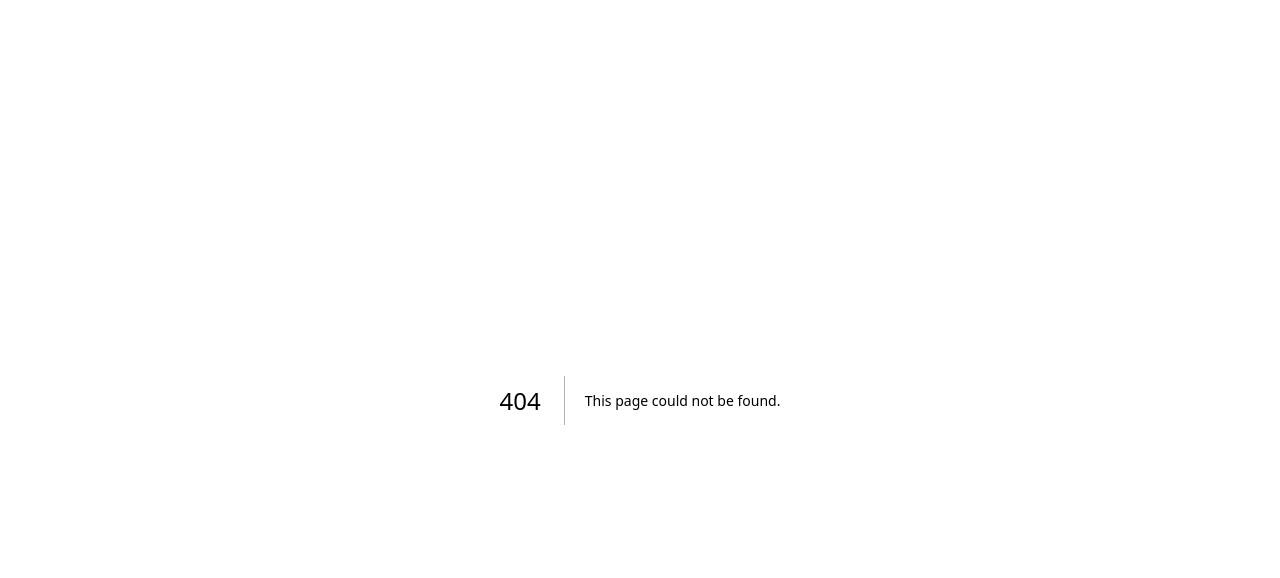
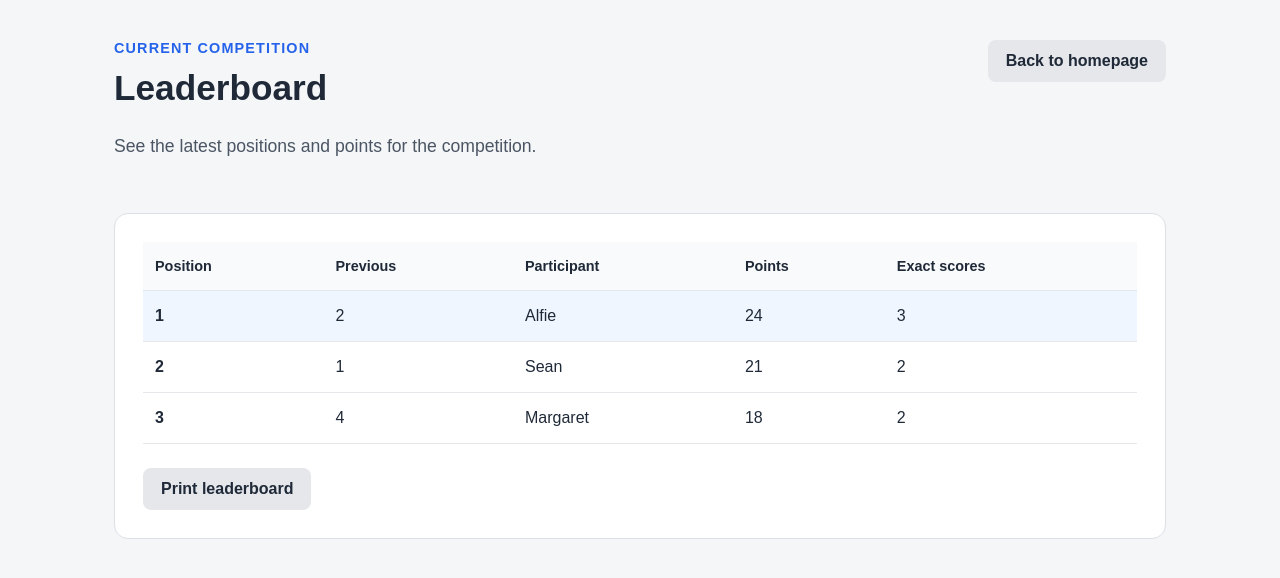
Before and after one commit to rnewbery/football-prediction-site, a Next.js app: page /leaderboard in a window 1280 px wide. Before the commit this address had no page. Shown: the top 578 px of the page. Built offline with nearby package versions, Linux system fonts and the light colour scheme.

Commit message:
Create initial football prediction website

```diff
--- a/src/app/globals.css
+++ b/src/app/globals.css
@@ -1,49 +1,245 @@
-:root {
-  --background: #ffffff;
-  --foreground: #171717;
-}
-
-@media (prefers-color-scheme: dark) {
-  :root {
-    --background: #0a0a0a;
-    --foreground: #ededed;
-  }
-}
-
-html {
-  height: 100%;
+* {
+  box-sizing: border-box;
 }
 
 html,
 body {
-  max-width: 100vw;
-  overflow-x: hidden;
+  margin: 0;
+  padding: 0;
 }
 
 body {
-  min-height: 100%;
+  font-family: Arial, Helvetica, sans-serif;
+  background: #f4f6f8;
+  color: #1f2937;
+}
+
+main {
+  max-width: 1100px;
+  margin: 0 auto;
+  padding: 40px 24px;
+}
+
+h1 {
+  margin-top: 0;
+  font-size: 2.2rem;
+}
+
+p {
+  font-size: 1.1rem;
+}
+.hero {
+  background: white;
+  border: 1px solid #dbe1e7;
+  border-radius: 14px;
+  padding: 48px;
+  margin-bottom: 24px;
+}
+
+.eyebrow {
+  margin: 0 0 12px;
+  font-size: 0.9rem;
+  font-weight: 700;
+  letter-spacing: 0.08em;
+  text-transform: uppercase;
+  color: #2563eb;
+}
+
+.hero h1 {
+  max-width: 720px;
+  margin-bottom: 16px;
+  font-size: 3rem;
+  line-height: 1.1;
+}
+
+.intro {
+  max-width: 680px;
+  margin-bottom: 28px;
+  color: #4b5563;
+  line-height: 1.7;
+}
+
+.actions {
+  display: flex;
+  gap: 12px;
+  flex-wrap: wrap;
+}
+
+button {
+  border: 0;
+  border-radius: 8px;
+  padding: 12px 18px;
+  font-size: 1rem;
+  font-weight: 700;
+  cursor: pointer;
+  background: #2563eb;
+  color: white;
+}
+
+button.secondary {
+  background: #e5e7eb;
+  color: #1f2937;
+}
+
+.card {
+  background: white;
+  border: 1px solid #dbe1e7;
+  border-radius: 14px;
+  padding: 28px;
+}
+
+.card h2 {
+  margin-top: 0;
+}
+
+.competition-details {
+  display: grid;
+  grid-template-columns: repeat(3, 1fr);
+  gap: 18px;
+}
+
+.competition-details div {
   display: flex;
   flex-direction: column;
-  color: var(--foreground);
-  background: var(--background);
-  font-family: Arial, Helvetica, sans-serif;
-  -webkit-font-smoothing: antialiased;
-  -moz-osx-font-smoothing: grayscale;
+  gap: 6px;
 }
 
-* {
-  box-sizing: border-box;
-  padding: 0;
-  margin: 0;
+.competition-details span {
+  font-size: 0.9rem;
+  color: #6b7280;
 }
 
-a {
-  color: inherit;
+@media (max-width: 700px) {
+  main {
+    padding: 24px 16px;
+  }
+
+  .hero {
+    padding: 28px;
+  }
+
+  .hero h1 {
+    font-size: 2.2rem;
+  }
+
+  .competition-details {
+    grid-template-columns: 1fr;
+  }
+}
+.button-link {
+  display: inline-block;
+  border-radius: 8px;
+  padding: 12px 18px;
+  font-size: 1rem;
+  font-weight: 700;
   text-decoration: none;
+  background: #2563eb;
+  color: white;
 }
 
-@media (prefers-color-scheme: dark) {
-  html {
-    color-scheme: dark;
+.button-link.secondary {
+  background: #e5e7eb;
+  color: #1f2937;
+}
+.page-header {
+  display: flex;
+  justify-content: space-between;
+  align-items: flex-start;
+  gap: 24px;
+  margin-bottom: 24px;
+}
+
+.form-grid {
+  display: grid;
+  grid-template-columns: repeat(2, 1fr);
+  gap: 18px;
+}
+
+label {
+  display: block;
+  margin-bottom: 7px;
+  font-weight: 700;
+}
+
+input {
+  width: 100%;
+  border: 1px solid #cbd5e1;
+  border-radius: 8px;
+  padding: 11px 12px;
+  font: inherit;
+  background: white;
+}
+
+input:focus {
+  outline: 2px solid #93c5fd;
+  border-color: #2563eb;
+}
+
+.table-wrapper {
+  overflow-x: auto;
+}
+
+.fixtures-table {
+  width: 100%;
+  border-collapse: collapse;
+  margin-top: 16px;
+}
+
+.fixtures-table th,
+.fixtures-table td {
+  border-bottom: 1px solid #e5e7eb;
+  padding: 14px 10px;
+  text-align: left;
+}
+
+.fixtures-table th {
+  background: #f8fafc;
+  font-size: 0.9rem;
+}
+
+.score-input {
+  width: 72px;
+  text-align: center;
+}
+
+.form-actions {
+  display: flex;
+  gap: 12px;
+  flex-wrap: wrap;
+  margin-top: 24px;
+}
+
+.secondary-button {
+  background: #e5e7eb;
+  color: #1f2937;
+}
+
+@media (max-width: 700px) {
+  .page-header {
+    flex-direction: column;
+  }
+
+  .form-grid {
+    grid-template-columns: 1fr;
   }
 }
+.leaderboard-table {
+  width: 100%;
+  border-collapse: collapse;
+}
+
+.leaderboard-table th,
+.leaderboard-table td {
+  border-bottom: 1px solid #e5e7eb;
+  padding: 16px 12px;
+  text-align: left;
+}
+
+.leaderboard-table th {
+  background: #f8fafc;
+  font-size: 0.9rem;
+}
+
+.leaderboard-table tbody tr:first-child {
+  background: #eff6ff;
+}
--- /dev/null
+++ b/src/app/leaderboard/page.tsx
@@ -0,0 +1,81 @@
+import Link from "next/link";
+
+const leaderboard = [
+  {
+    position: 1,
+    previousPosition: 2,
+    name: "Alfie",
+    points: 24,
+    exactScores: 3,
+  },
+  {
+    position: 2,
+    previousPosition: 1,
+    name: "Sean",
+    points: 21,
+    exactScores: 2,
+  },
+  {
+    position: 3,
+    previousPosition: 4,
+    name: "Margaret",
+    points: 18,
+    exactScores: 2,
+  },
+];
+
+export default function LeaderboardPage() {
+  return (
+    <main>
+      <div className="page-header">
+        <div>
+          <p className="eyebrow">Current competition</p>
+          <h1>Leaderboard</h1>
+          <p className="intro">
+            See the latest positions and points for the competition.
+          </p>
+        </div>
+
+        <Link className="button-link secondary" href="/">
+          Back to homepage
+        </Link>
+      </div>
+
+      <section className="card">
+        <div className="table-wrapper">
+          <table className="leaderboard-table">
+            <thead>
+              <tr>
+                <th>Position</th>
+                <th>Previous</th>
+                <th>Participant</th>
+                <th>Points</th>
+                <th>Exact scores</th>
+              </tr>
+            </thead>
+
+            <tbody>
+              {leaderboard.map((entry) => (
+                <tr key={entry.name}>
+                  <td>
+                    <strong>{entry.position}</strong>
+                  </td>
+                  <td>{entry.previousPosition}</td>
+                  <td>{entry.name}</td>
+                  <td>{entry.points}</td>
+                  <td>{entry.exactScores}</td>
+                </tr>
+              ))}
+            </tbody>
+          </table>
+        </div>
+
+        <div className="form-actions">
+          <button className="secondary-button" type="button">
+            Print leaderboard
+          </button>
+        </div>
+      </section>
+    </main>
+  );
+}
```
Also changed, not shown: src/app/page.tsx (+42 -59 lines), src/app/predict/page.tsx (added, +112 -0 lines).
